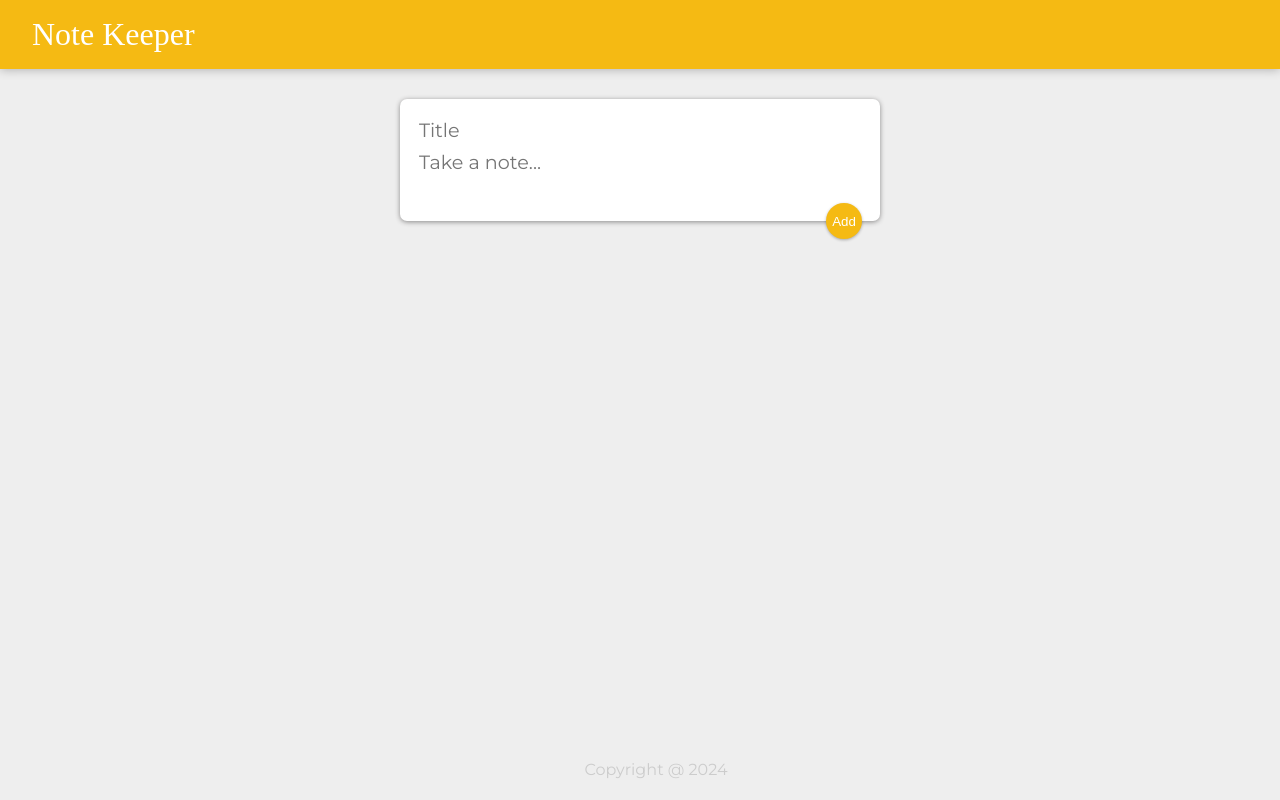
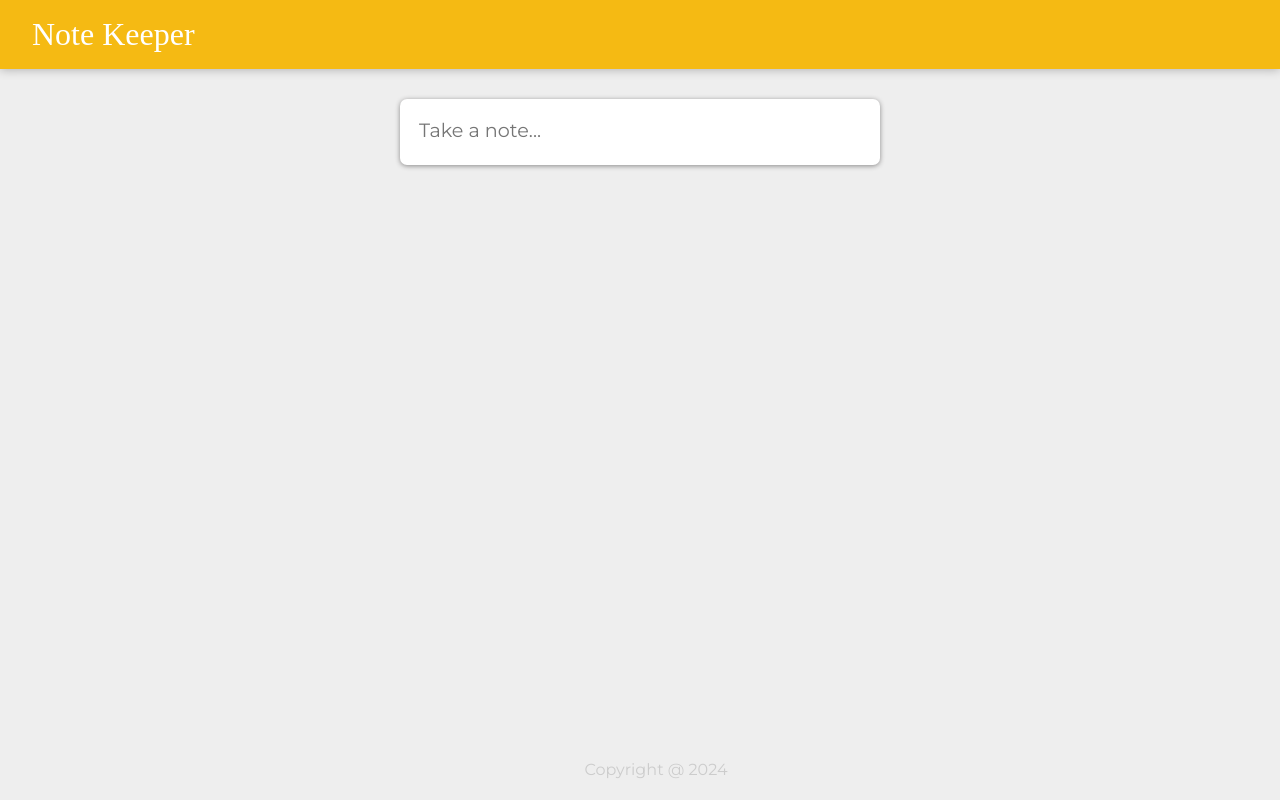
Before and after one commit to raavikau/note_keeper_app, a React (Vite) app: page / in a window 1280 px wide. Built offline with nearby package versions, Linux system fonts and the light colour scheme; a web font is replaced by a local one.

Commit message:
add the conditional rendring code to createarea file

```diff
--- a/src/components/CreateArea.jsx
+++ b/src/components/CreateArea.jsx
@@ -2,6 +2,7 @@ import React, { useState } from "react";
 
 function CreateArea(props) {
     const [note, addNote] = useState({ title: "", content: "" });
+    const [expand, isExpanded] = useState(false);
 
     function handleChange(event) {
         const {name, value} = event.target;
@@ -19,11 +20,15 @@ function CreateArea(props) {
         event.preventDefault();
     }
 
+    function clickChange(){
+        isExpanded(true);
+    }
+
     return (
         <form>
-            <input onChange={handleChange} name="title" placeholder="Title" value={note.title} />
-            <textarea onChange={handleChange} name="content" placeholder="Take a note..."  value={note.content} />
-            <button onClick={submitNote}>Add</button>
+            { expand && ( <input onChange={handleChange} name="title" placeholder="Title" value={note.title} /> )}
+            <textarea onChange={handleChange} onClick={clickChange} name="content" placeholder="Take a note..."  rows={expand ? 3 : 1} value={note.content} />
+            { expand && ( <button onClick={submitNote}>Add</button> )}
         </form>
     );
 }
```
